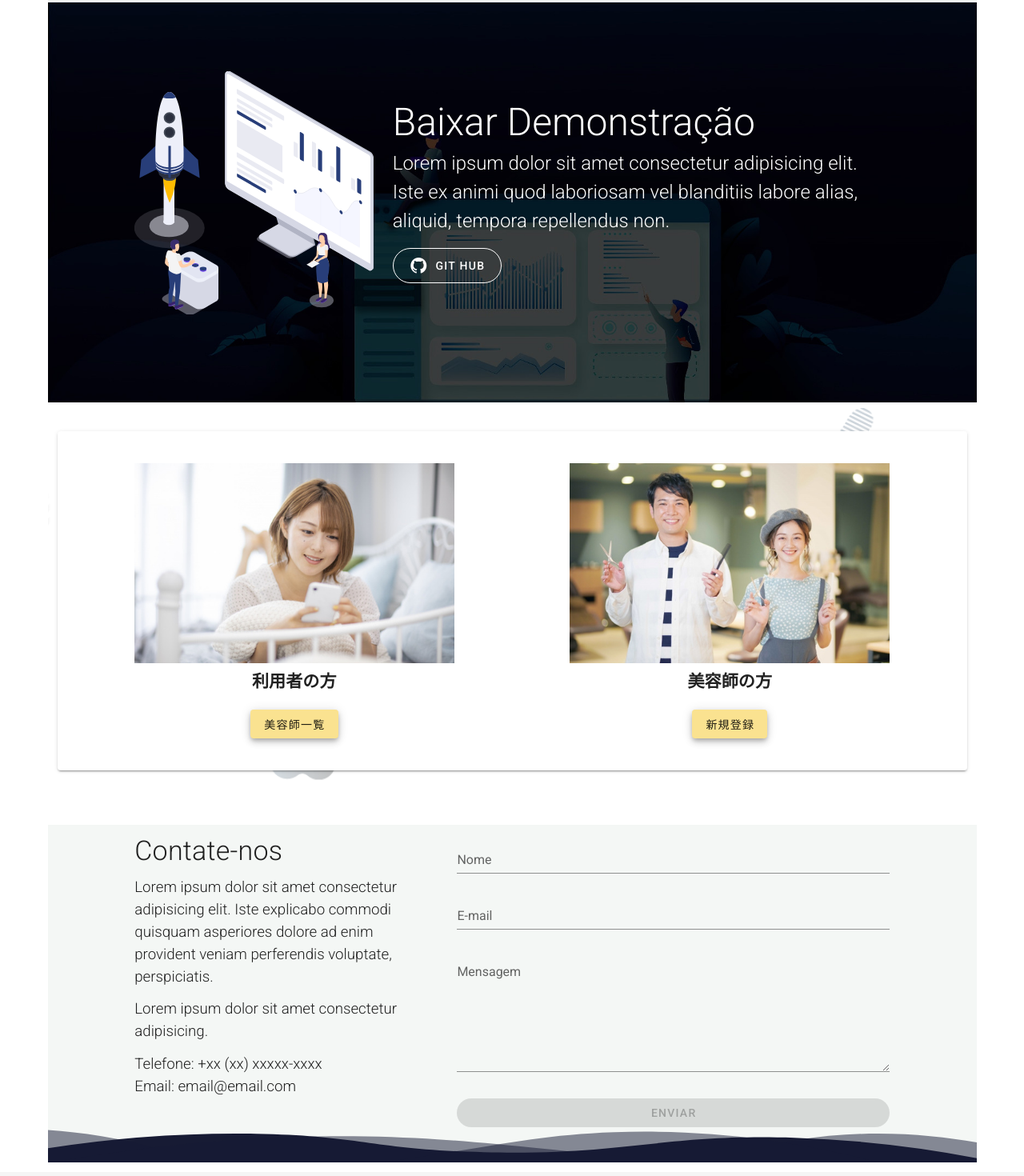
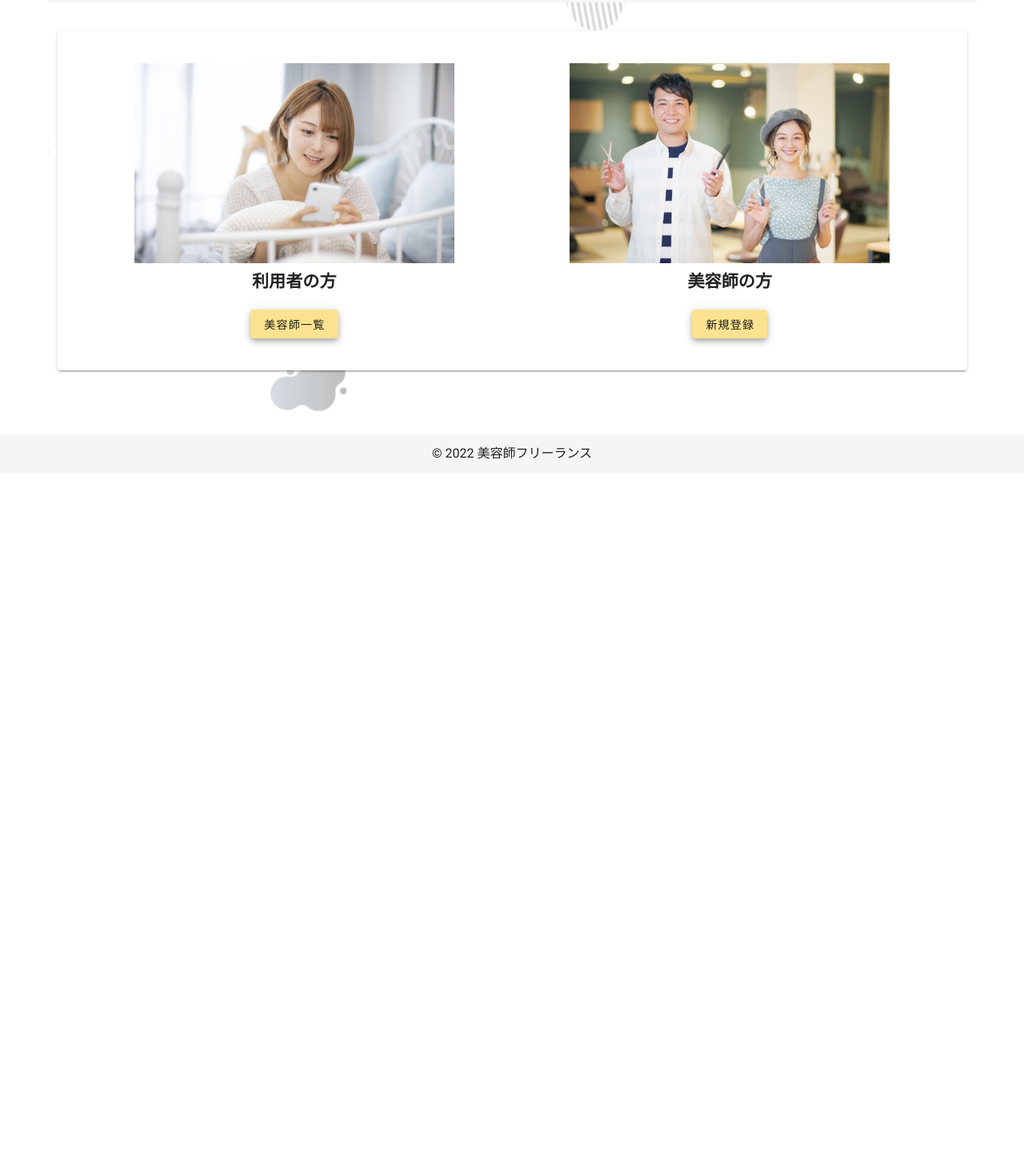
Before and after one commit to fumihub/beautySalonFreelance, a Nuxt app: page / in a window 1280 px wide. Shown: the part 960-2430 px from the top of the page at 80% size. After the commit the page ends 1551 px from the top, so only its background shows below. Built offline with nearby package versions, Linux system fonts and the light colour scheme.

Commit message:
#22 不要なセクションの削除

```diff
--- a/components/ContactSection.vue
+++ /dev/null
@@ -1,144 +0,0 @@
-<template>
-  <section class="pb-8" id="contact">
-    <v-container fluid>
-      <v-row align="center" justify="center">
-        <v-col cols="10">
-          <v-row justify="center">
-            <v-col cols="12" sm="5">
-              <h1 class="font-weight-light display-1">Contate-nos</h1>
-              <h3 class="font-weight-light mt-3">
-                Lorem ipsum dolor sit amet consectetur adipisicing elit. Iste
-                explicabo commodi quisquam asperiores dolore ad enim provident
-                veniam perferendis voluptate, perspiciatis.
-              </h3>
-              <h3 class="font-weight-light mt-3">
-                Lorem ipsum dolor sit amet consectetur adipisicing.
-              </h3>
-              <h3 class="font-weight-light mt-3">
-                Telefone: +xx (xx) xxxxx-xxxx
-              </h3>
-              <h3 class="font-weight-light">Email: email@email.com</h3>
-            </v-col>
-            <v-col cols="12" sm="7">
-              <v-form ref="form" v-model="valid" :lazy-validation="lazy">
-                <v-text-field
-                  v-model="name"
-                  :rules="nameRules"
-                  label="Nome"
-                  required
-                ></v-text-field>
-
-                <v-text-field
-                  v-model="email"
-                  :rules="emailRules"
-                  label="E-mail"
-                  required
-                ></v-text-field>
-
-                <v-textarea
-                  v-model="textArea"
-                  :rules="textAreaRules"
-                  label="Mensagem"
-                  required
-                />
-
-                <v-btn
-                  :disabled="!valid"
-                  color="primary"
-                  :dark="valid"
-                  rounded
-                  block
-                  class="mt-3"
-                  @click="submit"
-                >
-                  Enviar
-                </v-btn>
-              </v-form>
-            </v-col>
-          </v-row>
-        </v-col>
-      </v-row>
-    </v-container>
-    <div class="svg-border-waves text-white">
-      <v-img src="~@/assets/img/borderWavesBlue.svg" />
-    </div>
-    <v-snackbar
-      v-model="snackbar.enabled"
-      timeout="3000"
-      right
-      top
-      :color="snackbar.color"
-    >
-      {{ snackbar.text }}
-
-      <template v-slot:action="{ attrs }">
-        <v-btn text v-bind="attrs" @click="snackbar.enabled = false">
-          Fechar
-        </v-btn>
-      </template>
-    </v-snackbar>
-  </section>
-</template>
-<script>
-// import {db} from '@/main'
-
-export default {
-  data: () => ({
-    icons: ['fa-facebook', 'fa-twitter', 'fa-linkedin', 'fa-instagram'],
-    valid: true,
-    name: '',
-    nameRules: [
-      (v) => !!v || 'O campo nome é obrigatório',
-      (v) => (v && v.length >= 6) || 'O nome precisa ter mais de 6 caracteres',
-    ],
-    email: '',
-    emailRules: [
-      (v) => !!v || 'O campo email é obrigatório',
-      (v) => /.+@.+\..+/.test(v) || 'O E-mail precisa ser válido',
-    ],
-    textArea: '',
-    textAreaRules: [
-      (v) => !!v || 'O campo de texto é obrigatório',
-      (v) => (v && v.length >= 10) || 'Mínimo de 10 caracteres',
-    ],
-    lazy: false,
-    snackbar: {
-      enabled: false,
-      text: '',
-      color: '',
-    },
-  }),
-  methods: {
-    submit() {
-      /* db.collection("contactData").add({
-        name: this.name,
-        email: this.email,
-        message: this.textArea
-      }).then(() => {
-        this.snackbar.text = "Mensagem enviada com sucesso"
-        this.snackbar.color = "success"
-        this.snackbar.enabled = true
-      }).catch(() => {
-        this.snackbar.text = "Erro ao enviar mensagem"
-        this.snackbar.color = "danger"
-        this.snackbar.enabled = true
-      }) */
-    },
-  },
-}
-</script>
-
-<style scoped>
-#contact {
-  background-color: #f4f7f5;
-}
-
-.svg-border-waves .v-image {
-  position: absolute;
-  bottom: 0;
-  left: 0;
-  height: 3rem;
-  width: 100%;
-  overflow: hidden;
-}
-</style>
--- a/components/DownloadSection.vue
+++ /dev/null
@@ -1,45 +0,0 @@
-<template>
-  <section id="download">
-    <v-container fluid>
-      <v-row align="center" justify="center">
-        <v-col cols="10">
-          <v-row align="center" justify="center">
-            <v-col sm="4" class="hidden-xs-only">
-              <v-img src="@/assets/img/ill2.svg" class="d-block ml-auto mr-auto" max-width="350px" />
-            </v-col>
-            <v-col cols="12" sm="8" class="white--text text-left">
-              <h1 class="font-weight-light display-2 mb-2">Baixar Demonstração</h1>
-              <h1 class="font-weight-light">
-                Lorem ipsum dolor sit amet consectetur adipisicing elit. Iste ex
-                animi quod laboriosam vel blanditiis labore alias, aliquid,
-                tempora repellendus non.
-              </h1>
-              <v-btn rounded outlined href="https://github.com/Joabsonlg/Landing-Page" target="_blank" large color="white" class="mt-4">
-                <v-icon class="mr-2">
-                  mdi-github
-                </v-icon>
-                Git Hub
-              </v-btn>
-            </v-col>
-          </v-row>
-        </v-col>
-      </v-row>
-    </v-container>
-  </section>
-</template>
-
-<style scoped>
-#download {
-  background-image: url("~@/assets/img/bgDownload.jpg");
-  background-attachment: fixed;
-  background-repeat: no-repeat;
-  background-size: cover;
-  background-position: center;
-  height: 500px;
-}
-
-#download .container,
-#download .row {
-  height: 100%;
-}
-</style>
--- a/pages/index.vue
+++ b/pages/index.vue
@@ -3,9 +3,7 @@
     <v-main class="pt-0">
       <HomeSection />
       <SearchSection />
-      <DownloadSection />
       <UsersSection />
-      <ContactSection />
     </v-main>
     <v-scale-transition>
       <v-btn
```
